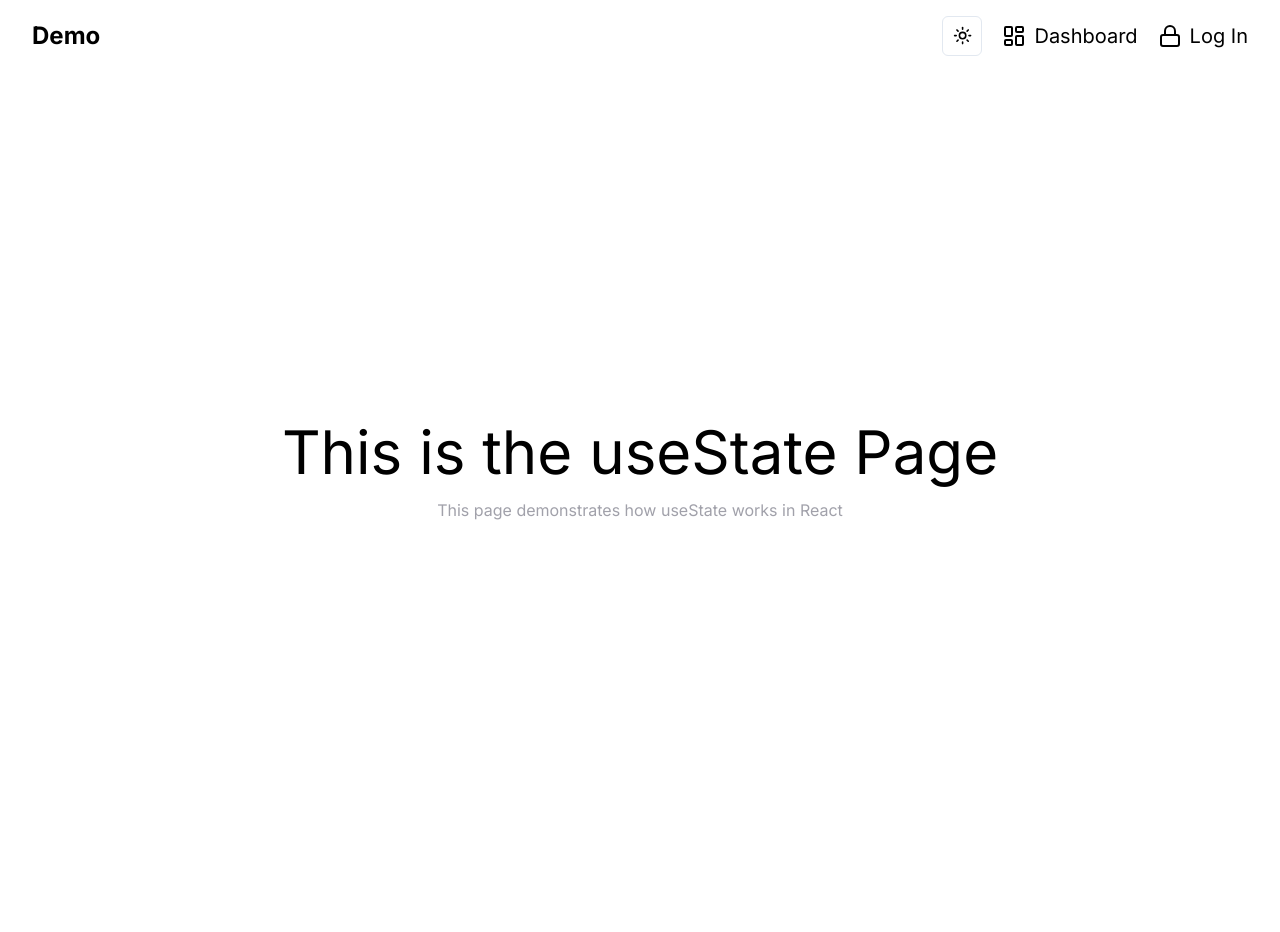
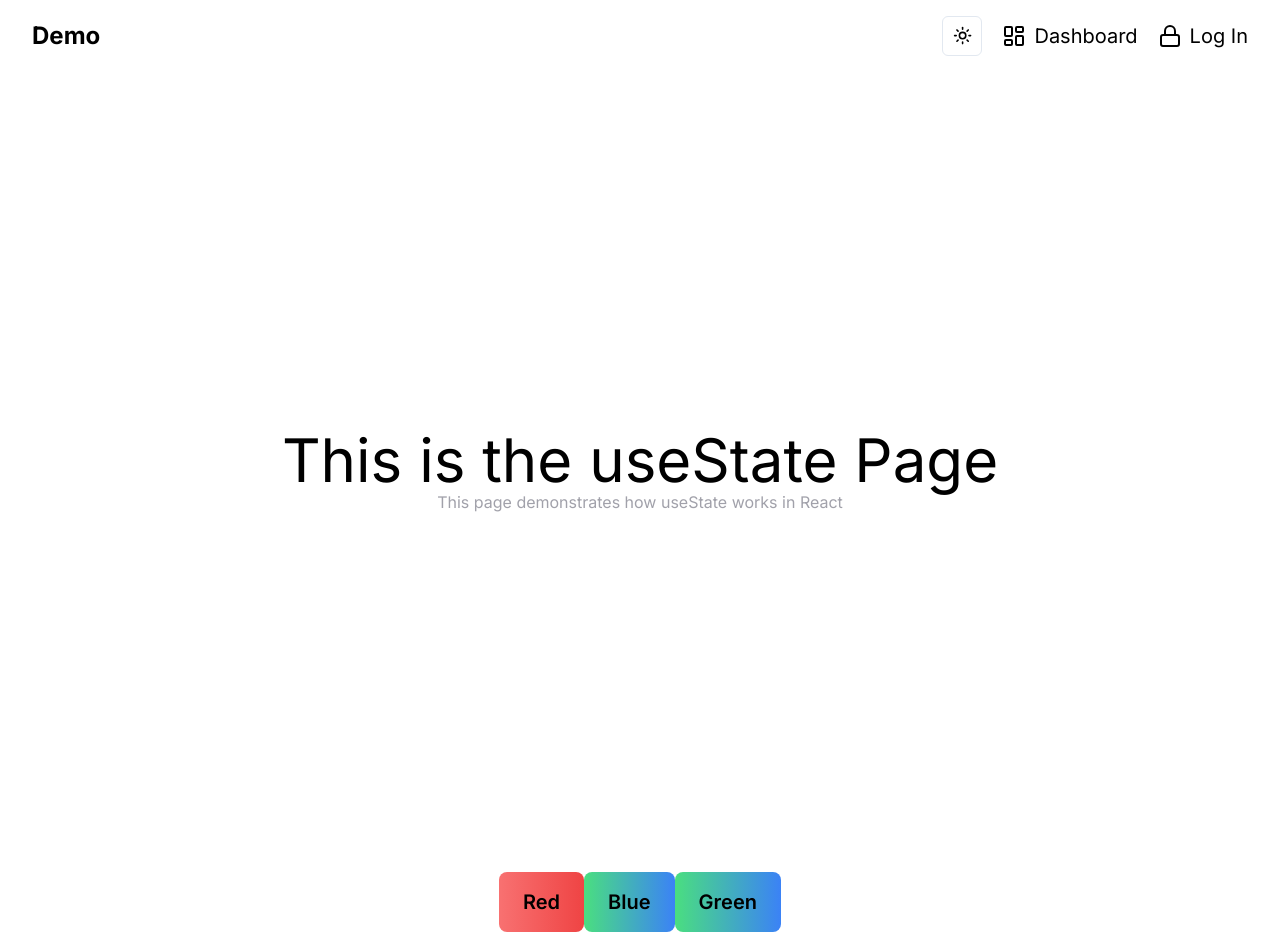
Before and after one commit to mutaremalcolm/demo, a Next.js app: page /useState in a window 1280 px wide. Before the commit the page ends 872 px from the top, so only its background shows below. Built offline with nearby package versions, Linux system fonts and the light colour scheme.

Commit message:
typescript error fix

```diff
--- a/src/app/components/Header/page.tsx
+++ b/src/app/components/Header/page.tsx
@@ -5,11 +5,11 @@ interface HeaderProps {
     subtitle: string
 }
 
-const Header = ({ title, subtitle }: HeaderProps) => {
+const Header: React.FC = ({ title, subtitle }: HeaderProps) => {
   return (
     <main className="h-screen flex flex-col items-center justify-center">
       <h1 className="text-4xl text-center lg:text-6xl">{title}</h1>
-      <p className="text-base lg:text-md text-zinc-400 text-center max-w-lg lg:max-w-2xl mt-4">
+      <p className="text-base lg:text-md text-zinc-400 text-center max-w-lg lg:max-w-2xl">
         {subtitle}
       </p>
     </main>
--- a/src/app/useState/page.tsx
+++ b/src/app/useState/page.tsx
@@ -5,8 +5,29 @@ const UseState = () => {
   return (
     <>
       <Header
-      title = "This is the useState Page"
-      subtitle = "This page demonstrates how useState works in React"/>
+        title="This is the useState Page"
+        subtitle="This page demonstrates how useState works in React"
+      />
+      <main className="flex items-center justify-center">
+      <button
+        className="text-lg lg:text-xl font-semibold rounded-lg px-6 py-3 lg:py-4
+            bg-gradient-to-r from-red-400 to-red-500"
+      >
+        Red
+      </button>
+      <button
+        className="text-lg lg:text-xl font-semibold rounded-lg px-6 py-3 lg:py-4
+            bg-gradient-to-r from-green-400 to-blue-500"
+      >
+        Blue
+      </button>
+      <button
+        className="text-lg lg:text-xl font-semibold rounded-lg px-6 py-3 lg:py-4
+            bg-gradient-to-r from-green-400 to-blue-500"
+      >
+        Green
+      </button>
+      </main>
     </>
   );
 };
```
